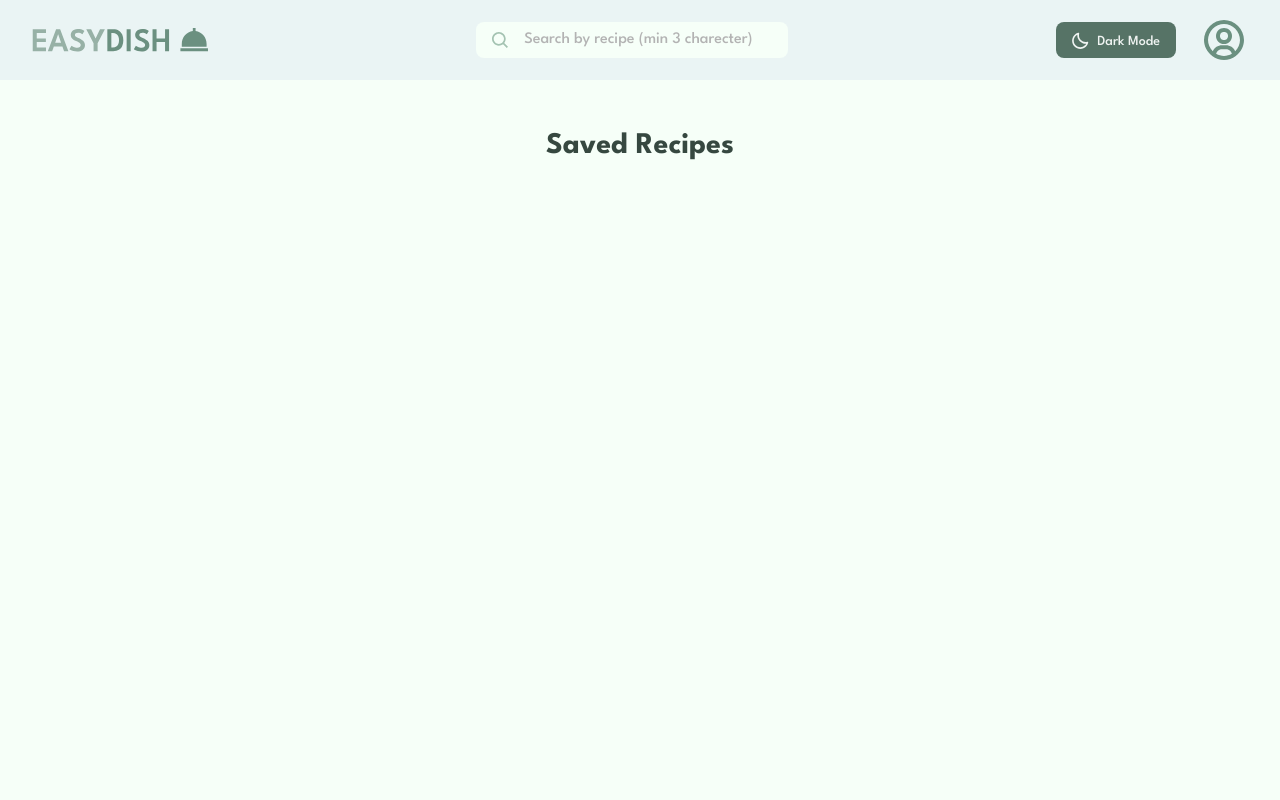
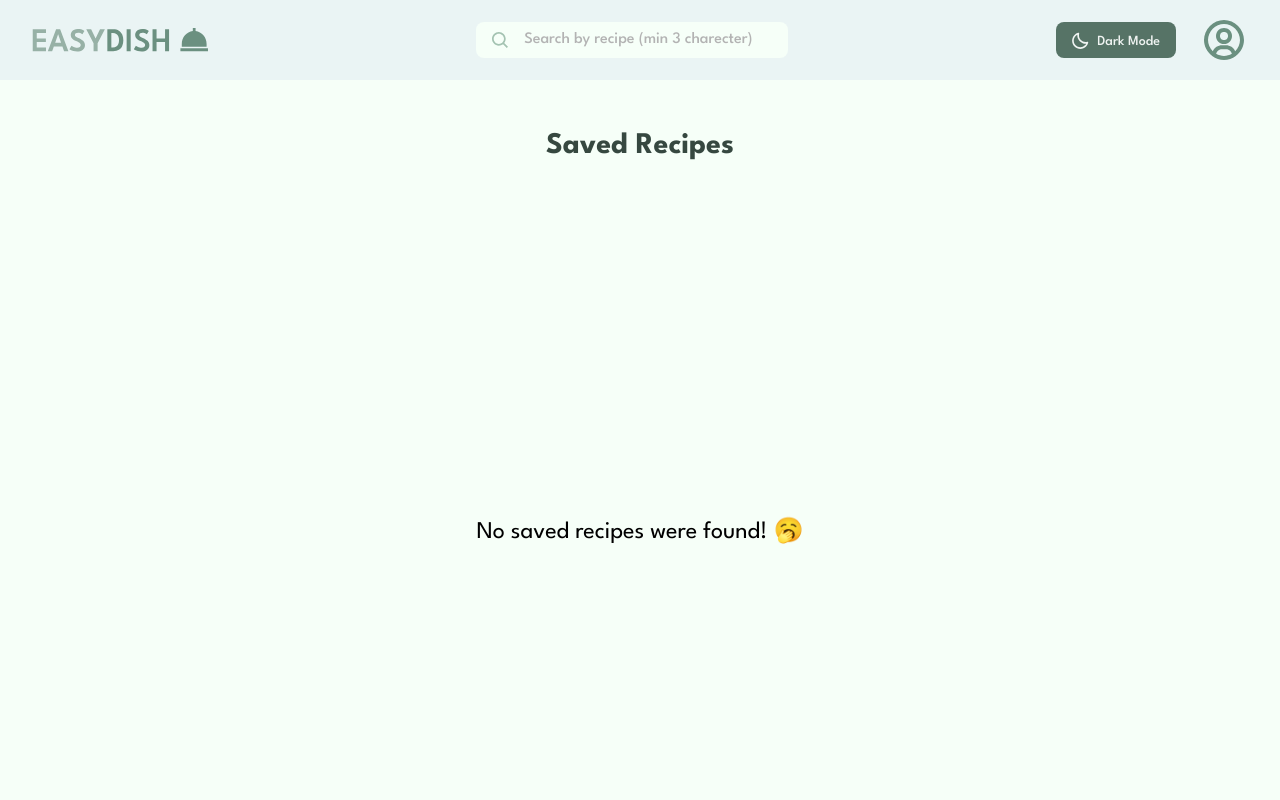
Before and after one commit to Parsa12458/EasyDish, a React (Vite) app: page /user/savedRecipes in a window 1280 px wide. Shown: the top 800 px of the page. Built offline with nearby package versions, Linux system fonts and the light colour scheme.

Commit message:
fix some bugs and implement code splitting

```diff
--- a/index.html
+++ b/index.html
@@ -1,8 +1,8 @@
-<!DOCTYPE html>
+<!doctype html>
 <html lang="en">
   <head>
     <meta charset="UTF-8" />
-    <link rel="icon" type="image/svg+xml" href="/favicon.svg" />
+    <link rel="icon" type="image/svg+xml" href="/icons/favicon.svg" />
     <meta name="viewport" content="width=device-width, initial-scale=1.0" />
     <title>EasyDish | Make it easy!</title>
   </head>
--- a/package.json
+++ b/package.json
@@ -7,7 +7,7 @@
     "dev": "vite",
     "build": "vite build",
     "lint": "eslint .",
-    "preview": "vite preview"
+    "preview": "vite preview --port 3001"
   },
   "dependencies": {
     "@rollup/plugin-inject": "^5.0.5",
--- a/src/App.jsx
+++ b/src/App.jsx
@@ -1,12 +1,15 @@
 import { QueryClient, QueryClientProvider } from "@tanstack/react-query";
-import Homepage from "./pages/Homepage";
 import { ReactQueryDevtools } from "@tanstack/react-query-devtools";
 import { RecipesProvider } from "./context/RecipesContext";
 import { DarkModeProvider } from "./context/DarkModeContext";
-import DetailPage from "./pages/DetailPage";
 import { BrowserRouter, Navigate, Route, Routes } from "react-router-dom";
 import AppLayout from "./ui/AppLayout";
-import SavedRecipesPage from "./pages/SavedRecipesPage";
+import { Suspense, lazy } from "react";
+import Spinner from "./ui/Spinner";
+
+const Homepage = lazy(() => import("./pages/Homepage"));
+const DetailPage = lazy(() => import("./pages/DetailPage"));
+const SavedRecipesPage = lazy(() => import("./pages/SavedRecipesPage"));
 
 const queryClient = new QueryClient();
 
@@ -19,6 +22,7 @@ function App() {
           <BrowserRouter
             future={{ v7_startTransition: true, v7_relativeSplatPath: true }}
           >
+            <Suspense fallback={<Spinner />}>
               <Routes>
                 <Route element={<AppLayout />}>
                   <Route path="/" element={<Navigate to="/home" replace />} />
@@ -30,6 +34,7 @@ function App() {
                   />
                 </Route>
               </Routes>
+            </Suspense>
           </BrowserRouter>
         </DarkModeProvider>
       </RecipesProvider>
--- a/src/features/user/SavedRecipesContainer.jsx
+++ b/src/features/user/SavedRecipesContainer.jsx
@@ -10,7 +10,7 @@ function SavedRecipesContainer() {
       {savedRecipes?.map((data) => (
         <Card data={data} key={data.id} />
       ))}
-      {savedRecipes?.length === 0 && (
+      {(savedRecipes?.length === 0 || !savedRecipes) && (
         <Error message="No saved recipes were found! 🥱" />
       )}
     </div>
--- a/src/hooks/useLocalStorageSavedRecipes.js
+++ b/src/hooks/useLocalStorageSavedRecipes.js
@@ -2,8 +2,13 @@ import { useState, useEffect } from "react";
 
 export function useLocalStorageSavedRecipes(initialRecipe) {
   const [savedRecipes, setRecipes] = useState(() => {
-    const storedRecipes = window.localStorage.getItem("savedRecipes");
-    return storedRecipes ? JSON.parse(storedRecipes) : initialRecipe;
+    try {
+      const storedRecipes = window.localStorage.getItem("savedRecipes");
+
+      return storedRecipes ? JSON.parse(storedRecipes) : initialRecipe;
+    } catch {
+      return initialRecipe;
+    }
   });
 
   useEffect(() => {
```
Lines whose indentation alone changed are shown as unchanged.
